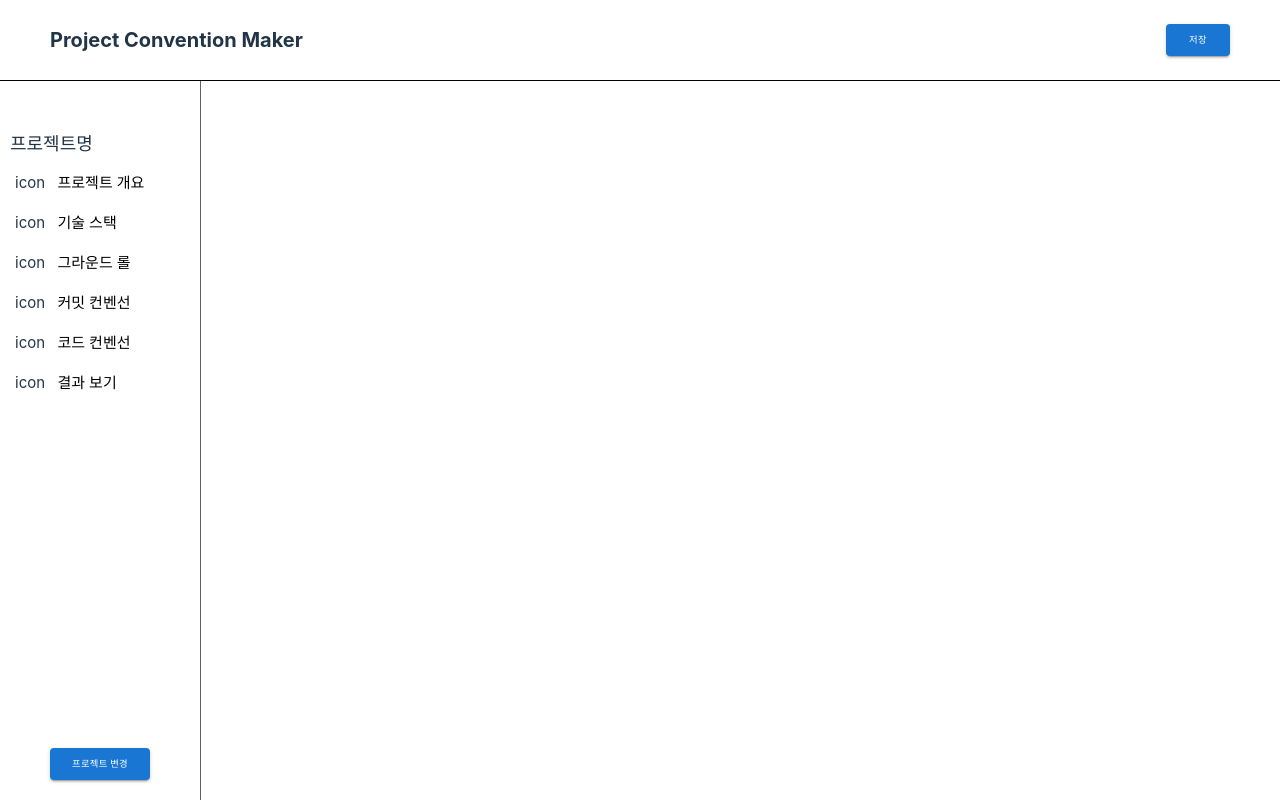
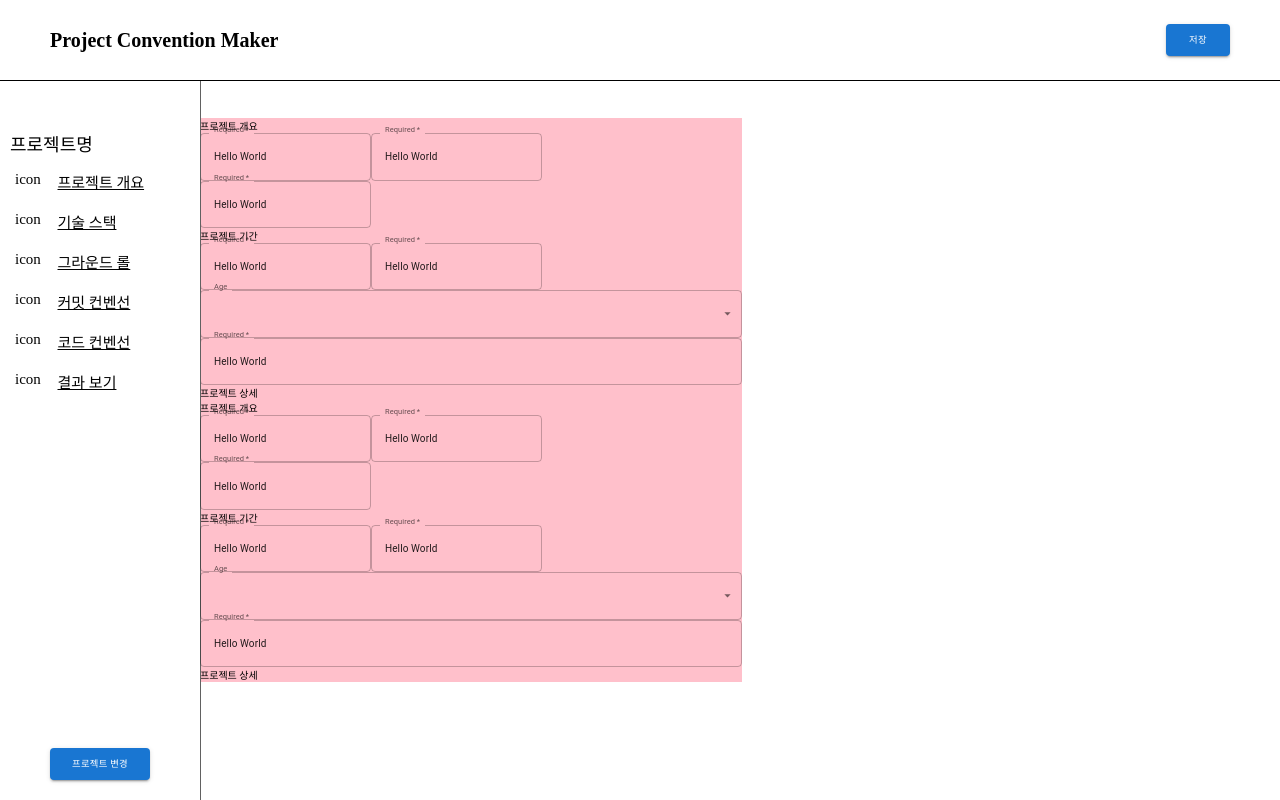
Before and after one commit to projectconventionmaker/project_convention_maker, a React (Vite) app: page / in a window 1280 px wide. Built offline with nearby package versions, Linux system fonts and the light colour scheme.

Commit message:
Feat: 프로젝트 개요 form 추가

```diff
--- a/src/Router.tsx
+++ b/src/Router.tsx
@@ -2,13 +2,24 @@ import { Routes, Route } from 'react-router-dom';
 import MainPage from './pages/MainPage';
 import IntroPage from './pages/IntroPage';
 import ResultPage from './pages/ResultPage';
+import Header from './components/layout/Header';
+import Nav from './components/layout/Nav';
 
 const Router = () => {
   return (
     <Routes>
-      <Route path="/" element={<MainPage />} />
+      <Route
+        element={
+          <>
+            <Header />
+            <Nav />
+          </>
+        }
+      >
+        <Route path="/" element={<MainPage />} />
+        <Route path="/result" element={<ResultPage />} />
+      </Route>
       <Route path="/intro" element={<IntroPage />} />
-      <Route path="/result" element={<ResultPage />} />
     </Routes>
   );
 };
--- /dev/null
+++ b/src/components/Overview.module.scss
@@ -0,0 +1,4 @@
+.container {
+  width: 100%;
+  height: 100%;
+}
--- /dev/null
+++ b/src/components/Overview.tsx
@@ -0,0 +1,77 @@
+import TextField from '@mui/material/TextField';
+import InputLabel from '@mui/material/InputLabel';
+import Select, { SelectChangeEvent } from '@mui/material/Select';
+import MenuItem from '@mui/material/MenuItem';
+import FormControl from '@mui/material/FormControl';
+import styles from './Overview.module.scss';
+
+const Overview = () => {
+  return (
+    <form className={styles.container}>
+      <div className={styles.container}>
+        <div className={styles.boxTitle}>프로젝트 개요</div>
+        <div>
+          <TextField
+            required
+            id="outlined-required"
+            label="Required"
+            defaultValue="Hello World"
+          />
+          <TextField
+            required
+            id="outlined-required"
+            label="Required"
+            defaultValue="Hello World"
+          />
+        </div>
+        <TextField
+          required
+          id="outlined-required"
+          label="Required"
+          defaultValue="Hello World"
+        />
+      </div>
+      <div>
+        <div className={styles.boxTitle}>프로젝트 기간</div>
+        <div>
+          <TextField
+            required
+            id="outlined-required"
+            label="Required"
+            defaultValue="Hello World"
+          />
+          <TextField
+            required
+            id="outlined-required"
+            label="Required"
+            defaultValue="Hello World"
+          />
+        </div>
+        <FormControl fullWidth>
+          <InputLabel id="demo-simple-select-label">Age</InputLabel>
+          <Select
+            labelId="demo-simple-select-label"
+            id="demo-simple-select"
+            value={'age'}
+            label="Age"
+          >
+            <MenuItem value={10}>Ten</MenuItem>
+            <MenuItem value={20}>Twenty</MenuItem>
+            <MenuItem value={30}>Thirty</MenuItem>
+          </Select>
+          <TextField
+            required
+            id="outlined-required"
+            label="Required"
+            defaultValue="Hello World"
+          />
+        </FormControl>
+      </div>
+      <div>
+        <div className={styles.boxTitle}>프로젝트 상세</div>
+      </div>
+    </form>
+  );
+};
+
+export default Overview;
--- a/src/components/layout/Header.tsx
+++ b/src/components/layout/Header.tsx
@@ -1,14 +1,18 @@
 import { Button } from '@mui/material';
 import styles from './Header.module.scss';
+import { Outlet } from 'react-router-dom';
 
 const Header = () => {
   return (
+    <>
       <header className={styles.container}>
         <div>Project Convention Maker</div>
         <Button size="large" variant="contained">
           저장
         </Button>
       </header>
+      <Outlet />
+    </>
   );
 };
 
--- a/src/components/layout/Nav.tsx
+++ b/src/components/layout/Nav.tsx
@@ -1,6 +1,7 @@
 import { Link } from 'react-router-dom';
 import { Button } from '@mui/material';
 import styles from './Nav.module.scss';
+import { Outlet } from 'react-router-dom';
 
 const NAVLIST = [
   { to: '#', name: '프로젝트 개요' },
@@ -13,6 +14,7 @@ const NAVLIST = [
 
 const Nav = () => {
   return (
+    <>
       <nav className={styles.navContainer}>
         <div className={styles.navMenuWrapper}>
           <div className={styles.projectName}>프로젝트명</div>
@@ -28,6 +30,8 @@ const Nav = () => {
           </Button>
         </Link>
       </nav>
+      <Outlet />
+    </>
   );
 };
 
--- a/src/index.css
+++ b/src/index.css
@@ -1,34 +1,11 @@
-:root {
-  font-family: Inter, system-ui, Avenir, Helvetica, Arial, sans-serif;
-  line-height: 1.5;
-  font-weight: 400;
-
-  color-scheme: light dark;
-  color: rgba(255, 255, 255, 0.87);
-  background-color: #242424;
-
-  font-synthesis: none;
-  text-rendering: optimizeLegibility;
-  -webkit-font-smoothing: antialiased;
-  -moz-osx-font-smoothing: grayscale;
-  -webkit-text-size-adjust: 100%;
-}
-
 html {
   font-size: 10px;
   box-sizing: content-box;
 }
 
-a {
-  font-weight: 500;
-  color: #646cff;
-  text-decoration: inherit;
-}
-a:hover {
-  color: #535bf2;
-}
-
 body {
+  width: 100%;
+  height: 100%;
   margin: 0;
   display: flex;
   place-items: center;
@@ -36,39 +13,9 @@ body {
   min-height: 100vh;
 }
 
-h1 {
-  font-size: 3.2em;
-  line-height: 1.1;
+main {
+  width: 100%;
+  height: 100%;
+  background-color: pink;
+  margin-left: 20rem;
 }
-
-button {
-  border-radius: 8px;
-  border: 1px solid transparent;
-  padding: 0.6em 1.2em;
-  font-size: 1em;
-  font-weight: 500;
-  font-family: inherit;
-  background-color: #1a1a1a;
-  cursor: pointer;
-  transition: border-color 0.25s;
-}
-button:hover {
-  border-color: #646cff;
-}
-button:focus,
-button:focus-visible {
-  outline: 4px auto -webkit-focus-ring-color;
-}
-
-@media (prefers-color-scheme: light) {
-  :root {
-    color: #213547;
-    background-color: #ffffff;
-  }
-  a:hover {
-    color: #747bff;
-  }
-  button {
-    background-color: #f9f9f9;
-  }
-}
--- a/src/pages/MainPage.tsx
+++ b/src/pages/MainPage.tsx
@@ -1,11 +1,9 @@
-import Header from '../components/layout/Header';
-import Nav from '../components/layout/Nav';
+import Overview from '../components/Overview';
 
 const MainPage = () => {
   return (
     <main>
-      <Header />
-      <Nav />
+      <Overview />
     </main>
   );
 };
```
Lines whose indentation alone changed are shown as unchanged.
